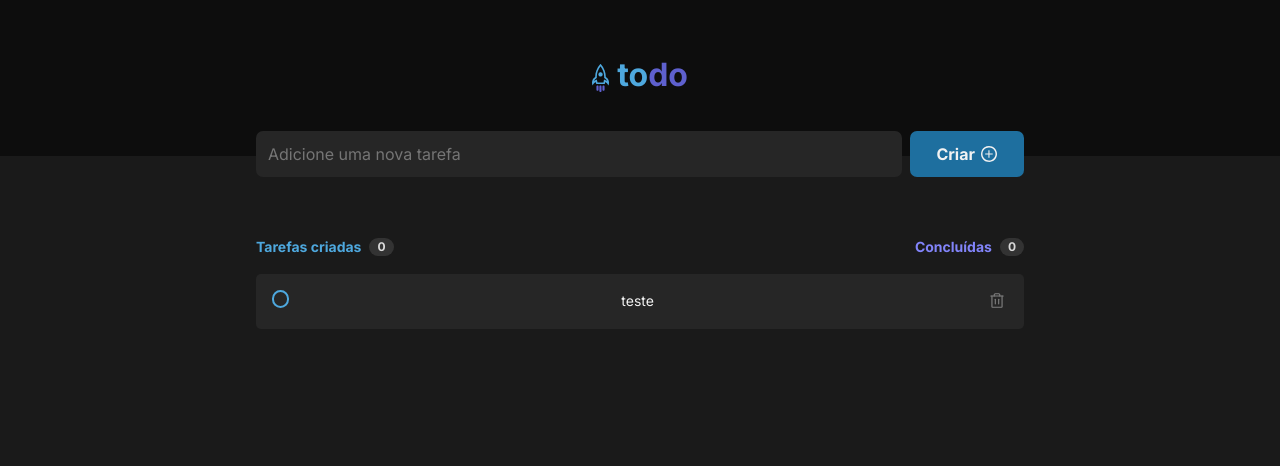
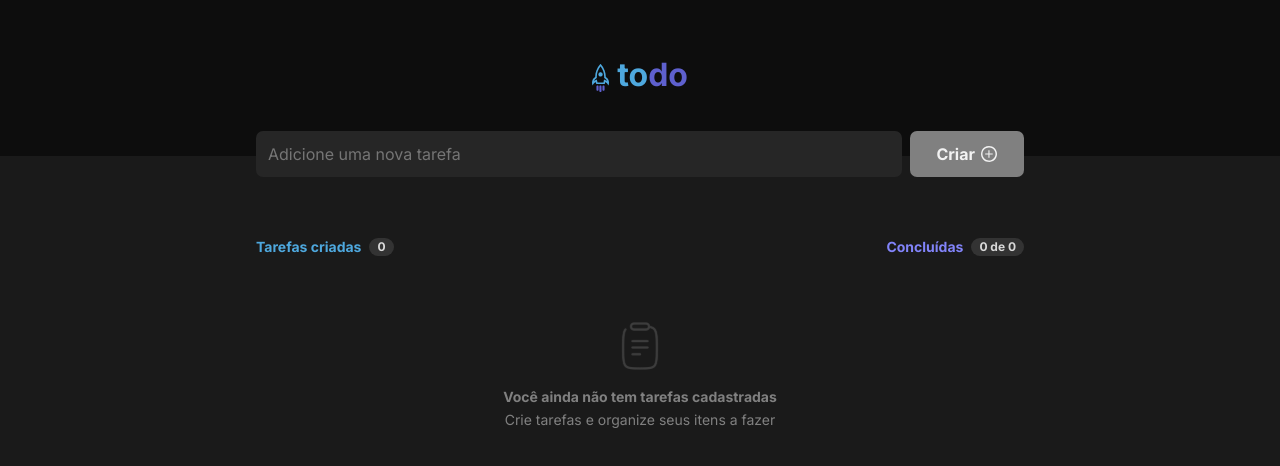
Before and after one commit to jeremiassnts/desafio-01-trilha-react-to-do-list, a React (Vite) app: page / in a window 1280 px wide. Shown: the top 466 px of the page. Built offline with nearby package versions, Linux system fonts and the light colour scheme; the HTML template or start-up script is replaced by a standard one.

Commit message:
feat: creating new item

```diff
--- a/src/Body.module.css
+++ b/src/Body.module.css
@@ -52,3 +52,8 @@
 .search button:hover {
     background-color: var(--blue);
 }
+
+.search button:disabled {
+    background-color: var(--gray-300);
+    cursor: auto;
+}
--- a/src/Body.tsx
+++ b/src/Body.tsx
@@ -1,15 +1,46 @@
+import { useState, ChangeEvent } from 'react';
 import styles from './Body.module.css'
 import { Panel } from './Panel'
 import plus from './assets/plus.svg'
+export interface ItemType {
+    id: number;
+    checked: boolean;
+    description: string;
+}
 
 export function Body() {
+    const [items, setItems] = useState<Array<ItemType>>([])
+    const [description, setDescription] = useState("")
+
+    function handleCheckItem(id: number) {
+        let itemsCopy = [...items]
+        const index = itemsCopy.findIndex(e => e.id == id)
+        itemsCopy[index].checked = !itemsCopy[index].checked
+        setItems(itemsCopy)
+    }
+
+    function handleCreateItem() {
+        let newItem: ItemType = {
+            id: items.length + 1,
+            checked: false,
+            description: description
+        }
+
+        setDescription('')
+        setItems([...items, newItem])
+    }
+
+    function handleDescriptionChange(event: ChangeEvent<HTMLInputElement>) {
+        setDescription(event.target.value)
+    }
+
     return <div className={styles.container}>
         <div className={styles.search}>
-            <input placeholder='Adicione uma nova tarefa' />
-            <button>
+            <input placeholder='Adicione uma nova tarefa' value={description} onChange={handleDescriptionChange} />
+            <button onClick={handleCreateItem} disabled={description == ""}>
                 Criar <img src={plus} />
             </button>
         </div>
-        <Panel />
+        <Panel handleCheckItem={handleCheckItem} items={items} />
     </div>
 }
--- a/src/Panel.module.css
+++ b/src/Panel.module.css
@@ -11,6 +11,9 @@
 
 .list {
     padding: 1rem 0;
+    display: flex;
+    flex-direction: column;
+    gap: 0.5rem;
 }
 
 .noItems {
--- a/src/Panel.tsx
+++ b/src/Panel.tsx
@@ -1,31 +1,19 @@
-import { useState } from 'react'
 import { Label } from './Label'
 import styles from './Panel.module.css'
 import list from './assets/list.svg'
 import { Item } from './Item';
+import { ItemType } from './Body';
 
-interface Item {
-    id: number;
-    checked: boolean;
-    description: string;
+interface PanelProps {
+    items: Array<ItemType>;
+    handleCheckItem: (id: number) => void
 }
 
-export function Panel() {
-    const [items, setItems] = useState<Array<Item>>([{
-        id: 1,
-        checked: false,
-        description: 'teste'
-    }])
-    function handleCheckItem(id: number) {
-        let itemsCopy = [...items]
-        const index = itemsCopy.findIndex(e => e.id == id)
-        itemsCopy[index].checked = !itemsCopy[index].checked
-        setItems(itemsCopy)
-    }
+export function Panel({ items, handleCheckItem }: PanelProps) {
     return <div className={styles.container}>
         <div className={styles.header}>
-            <Label color='#4EA8DE' text='Tarefas criadas' value='0' />
-            <Label color='#8284FA' text='Concluídas' value='0' />
+            <Label color='#4EA8DE' text='Tarefas criadas' value={items.length.toString()} />
+            <Label color='#8284FA' text='Concluídas' value={`${items.filter(e => e.checked).length} de ${items.length}`} />
         </div>
         {
             items.length == 0 &&
```
